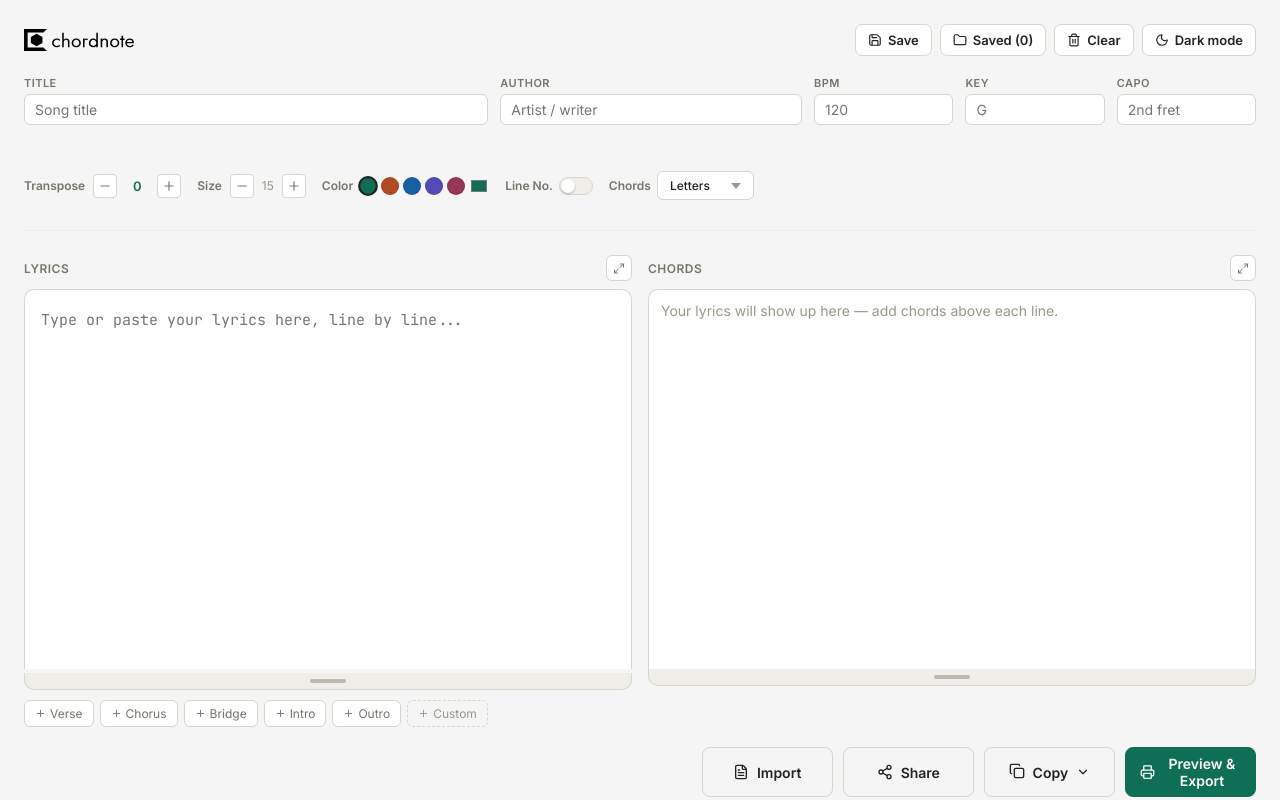
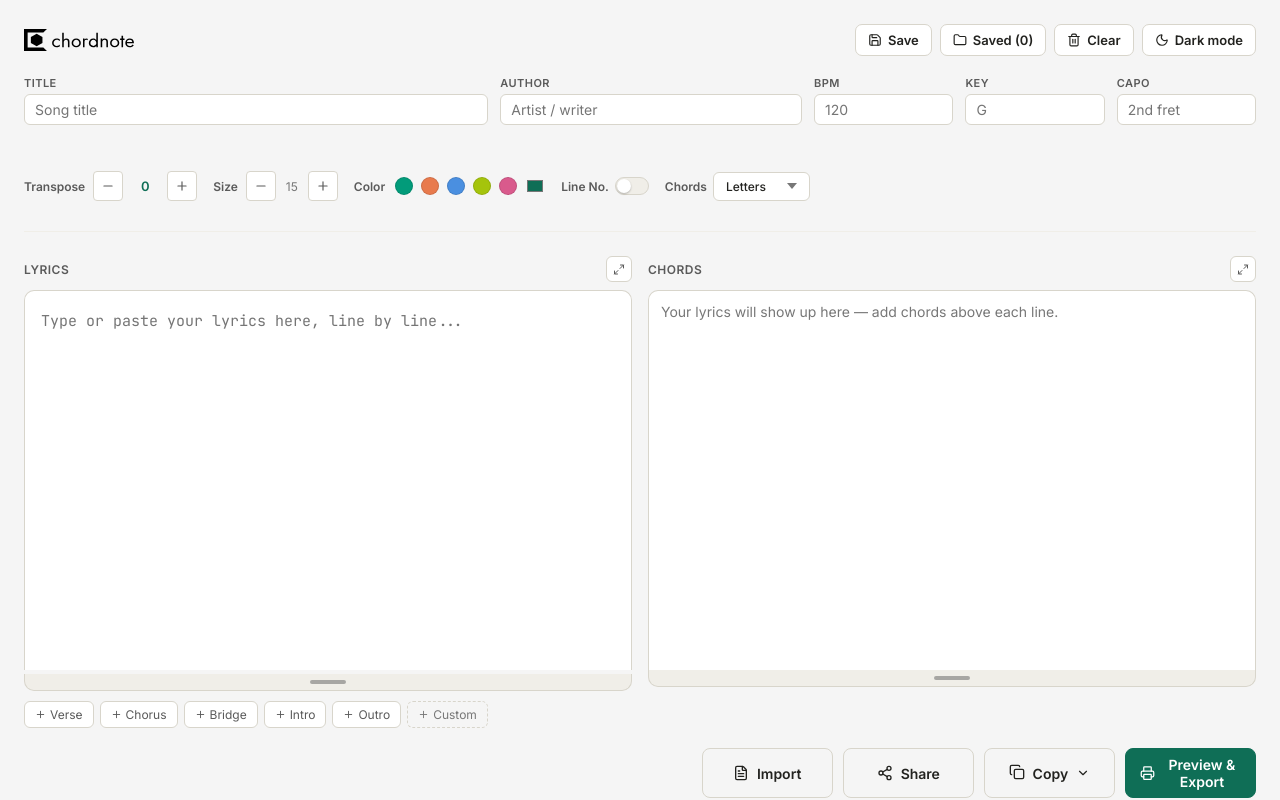
Before and after one commit to zanjzz/ChordNote, a React (Vite) app: page / in a window 1280 px wide. Shown: the top 800 px of the page. Built offline with nearby package versions, Linux system fonts and the light colour scheme.

Commit message:
Accessibility Improved

```diff
--- a/src/components/ChordSheetEditor.jsx
+++ b/src/components/ChordSheetEditor.jsx
@@ -176,21 +176,7 @@ export default function ChordSheetEditor() {
   const [hoveredBtn, setHoveredBtn] = useState(null);
   const [showClearConfirm, setShowClearConfirm] = useState(false);
 
-  // 👇 which panel (if any) is showing fullscreen.
-  // 'lyrics' | 'chords' | null. IMPORTANT: unlike before, this no longer
-  // triggers rendering a *second* <LyricsPanel>/<ChordsPanel> instance.
-  // The exact same panel instance that lives in the main grid gets
-  // repositioned into a fullscreen overlay via CSS (see the wrapper divs
-  // around each panel below). This keeps the underlying <textarea> /
-  // contentEditable DOM node alive the whole time, which is what browser
-  // undo history (Ctrl+Z) is tied to — so undo history is no longer lost
-  // when entering/exiting fullscreen.
-  // 'lyrics' | 'chords' | null. The SAME LyricsPanel/ChordsPanel instance
-  // that lives in the main grid gets repositioned into a fullscreen
-  // overlay purely via inline CSS (position: fixed) toggled on its
-  // wrapper div — no portal, no remount — so undo history on the
-  // underlying <textarea>/contentEditable survives opening and closing
-  // fullscreen.
+  // fullscreen panel state
   const [fullscreenPanel, setFullscreenPanel] = useState(null);
 
   // ---- Refs ----
@@ -284,8 +270,7 @@ export default function ChordSheetEditor() {
     return () => document.removeEventListener("mousedown", handleClickOutside);
   }, [showCopyMenu]);
 
-  // Escape closes the fullscreen panel, matching the same pattern the
-  // preview zoom already uses elsewhere in this app.
+  // Escape closes fullscreen panel
   useEffect(() => {
     if (!fullscreenPanel) return;
     const handleEsc = (e) => {
@@ -641,8 +626,7 @@ export default function ChordSheetEditor() {
     !milestoneToast.isLimit &&
     !milestoneCloseUnlocked;
 
-  // 👇 Shared styles for whichever panel is currently fullscreen. These
-  // wrap the SAME panel instance (not a duplicate) — see the grid below.
+  // fullscreen wrapper styles
   const fullscreenWrapperStyle = {
     position: "fixed",
     inset: 0,
@@ -664,7 +648,7 @@ export default function ChordSheetEditor() {
     borderRadius: "14px",
     width: "100%",
     maxWidth: "920px",
-    height: "min(88vh, 820px)", // slightly taller than before (was min(82vh, 760px))
+    height: "min(88vh, 820px)",
     padding: "20px",
     boxSizing: "border-box",
     boxShadow: "0 20px 60px rgba(0,0,0,0.35)",
@@ -684,7 +668,6 @@ export default function ChordSheetEditor() {
           background: ${theme.page};
           transition: background 0.15s ease;
         }
-
 
         a {
           color: ${theme.text} !important;
@@ -717,7 +700,7 @@ export default function ChordSheetEditor() {
           to { transform: scaleX(0); }
         }
 
-
+        /* ---------- MOBILE OVERRIDES ONLY ---------- */
                /* ---------- MOBILE OVERRIDES ONLY ---------- */
         @media (max-width: 768px) {
           .chord-meta-input {
@@ -726,19 +709,26 @@ export default function ChordSheetEditor() {
             min-height: 44px !important;
           }
           .chord-btn-step {
-            width: 36px !important;
-            height: 36px !important;
+            width: 40px !important;
+            height: 40px !important;
           }
           .chord-action-bar > button {
             padding: 14px 10px !important;
             font-size: 14px !important;
-            min-height: 48px !important;
+            min-height: 44px !important;
+            min-width: 44px !important;
+            gap: 8px !important;
           }
           .chord-controls-wrap {
             gap: 16px !important;
           }
           .chord-top-bar {
             gap: 16px !important;
+          }
+          /* UPDATED: Specifically targets color swatches instead of any button with a title */
+          .chord-color-swatch {
+            width: 28px !important;
+            height: 28px !important;
           }
         }
 
@@ -755,6 +745,8 @@ export default function ChordSheetEditor() {
         }
       `}</style>
 
+      {/* 👇 MAIN LANDMARK added */}
+      <main>
         <TopBar
           darkMode={darkMode}
           setDarkMode={setDarkMode}
@@ -827,28 +819,16 @@ export default function ChordSheetEditor() {
           chordDisplayMode={chordDisplayMode}
           setChordDisplayMode={setChordDisplayMode}
           musicKey={musicKey}
+          darkMode={darkMode}
         />
 
-      {/* Each panel is rendered EXACTLY ONCE. When it's the active
-          fullscreenPanel, its wrapper div switches to fixed-overlay
-          styles via inline CSS, and inModal flips to true so the panel's
-          own internal layout fills the overlay. Because this is always
-          the same component instance (same position in the React tree,
-          never unmounted/remounted), the underlying <textarea> /
-          contentEditable DOM node — and the browser's native undo
-          (Ctrl+Z) history tied to it — survives opening and closing
-          fullscreen. */}
         <div className="chord-editor-grid">
-        {/* This outer div is the ACTUAL grid item and never changes —
-            no inline style, no conditional logic, always a plain,
-            normal in-flow block box. That's what keeps it counted as a
-            real grid item at all times, so .chord-editor-grid's column
-            sizing can never be thrown off no matter what's fullscreen.
-            Only the div nested inside it toggles position: fixed. */}
           <div>
             <div
               style={
-              fullscreenPanel === "lyrics" ? fullscreenWrapperStyle : undefined
+                fullscreenPanel === "lyrics"
+                  ? fullscreenWrapperStyle
+                  : undefined
               }
               onClick={
                 fullscreenPanel === "lyrics"
@@ -888,7 +868,9 @@ export default function ChordSheetEditor() {
           <div>
             <div
               style={
-              fullscreenPanel === "chords" ? fullscreenWrapperStyle : undefined
+                fullscreenPanel === "chords"
+                  ? fullscreenWrapperStyle
+                  : undefined
               }
               onClick={
                 fullscreenPanel === "chords"
@@ -928,7 +910,7 @@ export default function ChordSheetEditor() {
           </div>
         </div>
 
-      {/* Bottom Action Bar - unchanged desktop layout */}
+        {/* Bottom Action Bar */}
         <div
           className="chord-action-bar"
           style={{
@@ -1125,12 +1107,16 @@ export default function ChordSheetEditor() {
               transition: "border-color 0.15s ease",
             }}
           >
-          <Printer size={25} style={{ width: 15, height: 20, flexShrink: 0 }} />{" "}
+            <Printer
+              size={25}
+              style={{ width: 15, height: 20, flexShrink: 0 }}
+            />{" "}
             Preview & Export
           </button>
         </div>
+      </main>
 
-      {/* Modals */}
+      {/* Modals (outside main) */}
       <PreviewModal
         appTheme={darkMode ? "dark" : "light"}
         showPreview={showPreview}
--- a/src/components/ChordsPanel.jsx
+++ b/src/components/ChordsPanel.jsx
@@ -16,15 +16,12 @@ export default function ChordsPanel({
   showLineNumbers,
   chordDisplayMode,
   musicKey,
-  inModal = false, // false on the main page (default), true inside the fullscreen overlay
-  onToggleFullscreen, // opens fullscreen from the main page, closes it from inside the overlay
+  inModal = false,
+  onToggleFullscreen,
 }) {
   const [hoveredIndex, setHoveredIndex] = useState(null);
   const [focusedIndex, setFocusedIndex] = useState(null);
   const inputRefs = useRef({});
-  // Untouched — still drives the main-page height exactly as before.
-  // Inside the fullscreen overlay the panel is pinned to height: 100%
-  // instead, so this hook's value simply goes unused there.
   const { height, startDragging } = useResizableHeight(380, { min: 180 });
 
   const setInputRef = (index) => (el) => {
@@ -89,6 +86,12 @@ export default function ChordsPanel({
 
   const isNashvilleMode = chordDisplayMode !== "letters";
   const noKey = !musicKey || musicKey.trim() === "";
+
+  // 👇 Detect light mode to set appropriate text-shadow for chords
+  const isLightTheme = theme.page === "#F5F5F5";
+  const chordTextShadow = isLightTheme
+    ? "0 0 2px rgba(255,255,255,0.9), 0 0 4px rgba(255,255,255,0.6), 0 0 8px rgba(255,255,255,0.3)"
+    : "0 0 2px rgba(0,0,0,0.9), 0 0 4px rgba(0,0,0,0.6), 0 0 8px rgba(0,0,0,0.3)";
 
   return (
     <div
@@ -160,8 +163,6 @@ export default function ChordsPanel({
         style={{
           background: theme.panel,
           border: `1px solid ${theme.border}`,
-          // Main page: bottom border lives on the drag handle below it.
-          // In the overlay there's no handle, so this div owns all 4 sides.
           borderBottom: inModal ? `1px solid ${theme.border}` : "none",
           borderRadius: inModal ? "10px" : "10px 10px 0 0",
           height: inModal ? "100%" : `${height}px`,
@@ -282,6 +283,8 @@ export default function ChordsPanel({
                       transition: "background 0.15s ease",
                       overflowX: "hidden",
                       boxSizing: "border-box",
+                      // 👇 IMPORTANT FIX: guarantees readability regardless of chordColor
+                      textShadow: chordTextShadow,
                     }}
                   />
                   <div
@@ -308,9 +311,6 @@ export default function ChordsPanel({
         )}
       </div>
 
-      {/* Drag handle only makes sense on the main page — inside the
-          fullscreen overlay the panel is pinned to 100% of the overlay's
-          height and resize is disabled entirely. */}
       {!inModal && (
         <div
           onMouseDown={startDragging}
--- a/src/components/ControlsBar.jsx
+++ b/src/components/ControlsBar.jsx
@@ -4,13 +4,14 @@ import { Minus, Plus } from "lucide-react";
 import StepBtn from "./StepBtn.jsx";
 import NashvilleHelp from "./NashvilleHelp.jsx";
 
-const CHORD_COLOR_PRESETS = [
-  { name: "Teal", value: "#0F6E56" },
-  { name: "Coral", value: "#B04A24" },
-  { name: "Blue", value: "#185FA5" },
-  { name: "Purple", value: "#534AB7" },
-  { name: "Pink", value: "#993556" },
+export const CHORD_COLOR_PRESETS = [
+  { name: "Teal", value: "#029b7a" },
+  { name: "Coral", value: "#E87A4D" },
+  { name: "Blue", value: "#4A8FE0" },
+  { name: "Yellow", value: "#a5c40c" },
+  { name: "Pink", value: "#D95A8C" },
 ];
+
 
 export default function ControlsBar({
   theme,
@@ -28,6 +29,7 @@ export default function ControlsBar({
   chordDisplayMode,
   setChordDisplayMode,
   musicKey,
+  darkMode,
 }) {
   const isNashvilleMode = chordDisplayMode !== "letters";
 
@@ -44,12 +46,12 @@ export default function ControlsBar({
         marginBottom: "24px",
       }}
     >
-      {/* Transpose */}
+      {/* Transpose - increased gap to 8px */}
       <div
         style={{
           display: "flex",
           alignItems: "center",
-          gap: "6px",
+          gap: "8px",
         }}
       >
         <span
@@ -57,7 +59,6 @@ export default function ControlsBar({
             fontSize: "12px",
             fontWeight: 600,
             color: theme.textSecondary,
-            marginRight: "2px",
           }}
         >
           Transpose
@@ -67,6 +68,7 @@ export default function ControlsBar({
           theme={theme}
           onClick={() => handleTranspose(-1)}
           icon={<Minus size={14} />}
+          aria-label="Transpose down"
         />
         <span
           style={{
@@ -84,15 +86,16 @@ export default function ControlsBar({
           theme={theme}
           onClick={() => handleTranspose(1)}
           icon={<Plus size={14} />}
+          aria-label="Transpose up"
         />
       </div>
 
-      {/* Text size */}
+      {/* Text size - increased gap to 8px */}
       <div
         style={{
           display: "flex",
           alignItems: "center",
-          gap: "6px",
+          gap: "8px",
         }}
       >
         <span
@@ -100,7 +103,6 @@ export default function ControlsBar({
             fontSize: "12px",
             fontWeight: 600,
             color: theme.textSecondary,
-            marginRight: "2px",
           }}
         >
           Size
@@ -112,6 +114,7 @@ export default function ControlsBar({
             setEditorFontSize((s) => clamp(s - 1, EDITOR_MIN, EDITOR_MAX))
           }
           icon={<Minus size={14} />}
+          aria-label="Decrease font size"
         />
         <span
           style={{
@@ -130,15 +133,16 @@ export default function ControlsBar({
             setEditorFontSize((s) => clamp(s + 1, EDITOR_MIN, EDITOR_MAX))
           }
           icon={<Plus size={14} />}
+          aria-label="Increase font size"
         />
       </div>
 
-      {/* Chord color */}
+      {/* Chord color - increased gap to 8px + added .chord-color-swatch class */}
       <div
         style={{
           display: "flex",
           alignItems: "center",
-          gap: "4px",
+          gap: "8px",
         }}
       >
         <span
@@ -154,7 +158,9 @@ export default function ControlsBar({
         {CHORD_COLOR_PRESETS.map((c) => (
           <button
             key={c.value}
+            className="chord-color-swatch"
             onClick={() => setChordColor(c.value)}
+            aria-label={`Set chord color to ${c.name}`}
             title={c.name}
             style={{
               width: "18px",
@@ -176,6 +182,7 @@ export default function ControlsBar({
           type="color"
           value={chordColor}
           onChange={(e) => setChordColor(e.target.value)}
+          className="chord-color-swatch"
           style={{
             width: "20px",
             height: "20px",
@@ -186,10 +193,11 @@ export default function ControlsBar({
             borderRadius: "50%",
           }}
           title="Custom color"
+          aria-label="Custom chord color picker"
         />
       </div>
 
-      {/* Line numbers toggle */}
+      {/* Line numbers toggle - restored to standard pill shape */}
       <div
         style={{
           display: "flex",
@@ -209,6 +217,7 @@ export default function ControlsBar({
         <button
           onClick={() => setShowLineNumbers((v) => !v)}
           aria-pressed={showLineNumbers}
+          aria-label="Toggle line numbers"
           title="Toggle line numbers"
           style={{
             width: "34px",
@@ -246,7 +255,8 @@ export default function ControlsBar({
           gap: "6px",
         }}
       >
-        <span
+        <label
+          htmlFor="chord-display-mode"
           style={{
             fontSize: "12px",
             fontWeight: 600,
@@ -254,10 +264,12 @@ export default function ControlsBar({
           }}
         >
           Chords
-        </span>
+        </label>
         <select
+          id="chord-display-mode"
           value={chordDisplayMode}
           onChange={(e) => setChordDisplayMode(e.target.value)}
+          aria-label="Chord display mode"
           style={{
             padding: "6px 12px",
             paddingRight: "30px",
@@ -290,6 +302,7 @@ export default function ControlsBar({
             theme={theme}
             chordColor={chordColor}
             mode={chordDisplayMode}
+            darkMode={darkMode}
           />
         )}
       </div>
--- a/src/components/StepBtn.jsx
+++ b/src/components/StepBtn.jsx
@@ -1,18 +1,28 @@
 // src/components/StepBtn.jsx
 import React from "react";
 
-export default function StepBtn({ theme, onClick, icon, disabled, className }) {
+export default function StepBtn({
+  theme,
+  onClick,
+  icon,
+  disabled,
+  className,
+  "aria-label": ariaLabel,
+  ...props
+}) {
   return (
     <button
       className={className}
       onClick={onClick}
       disabled={disabled}
+      aria-label={ariaLabel}
+      {...props}
       style={{
         display: "flex",
         alignItems: "center",
         justifyContent: "center",
-        width: "24px",
-        height: "24px",
+        width: "30px", // Increased from 24px
+        height: "30px", // Increased from 24px
         padding: 0,
         borderRadius: "4px",
         border: `1px solid ${theme.border}`,
@@ -22,6 +32,7 @@ export default function StepBtn({ theme, onClick, icon, disabled, className }) {
         opacity: disabled ? 0.4 : 1,
         transition: "all 0.15s ease",
         flexShrink: 0,
+        ...props.style,
       }}
       onMouseEnter={(e) => {
         if (!disabled) {
--- a/src/constants/themes.js
+++ b/src/constants/themes.js
@@ -1,28 +1,27 @@
-// src/constants/themes.js
 export const LIGHT_THEME = {
   page: "#F5F5F5",
   panel: "#FFFFFF",
   border: "#D8D5CB",
   borderSoft: "#F0EEE8",
   text: "#22221F",
-  textSecondary: "#77746A",
-  textMuted: "#9A9689",
+  textSecondary: "#5A5A5A",
+  textMuted: "#777777",
 };
 
 export const DARK_THEME = {
-  page: "#181715",
-  panel: "#221F1C",
-  border: "#3B3833",
-  borderSoft: "#2C2A26",
-  text: "#EDEAE3",
-  textSecondary: "#A8A398",
-  textMuted: "#78746A",
+  page: "#121212",
+  panel: "#1E1E1E",
+  border: "#333333",
+  borderSoft: "#2A2A2A",
+  text: "#F0F0F0",
+  textSecondary: "#B0B0B0",
+  textMuted: "#888888",
 };
 
 export const CHORD_COLOR_PRESETS = [
-  { name: "Teal", value: "#0F6E56" },
-  { name: "Coral", value: "#B04A24" },
-  { name: "Blue", value: "#185FA5" },
-  { name: "Purple", value: "#463ac5" },
-  { name: "Pink", value: "#993556" },
+  { name: "Teal", value: "#21B494" },
+  { name: "Coral", value: "#E87A4D" },
+  { name: "Blue", value: "#4A8FE0" },
+  { name: "Purple", value: "#8C82E6" },
+  { name: "Pink", value: "#D95A8C" },
 ];
```
Also changed, not shown: src/components/NashvilleHelp.jsx (+3 -4 lines). Lines whose indentation alone changed are shown as unchanged.
